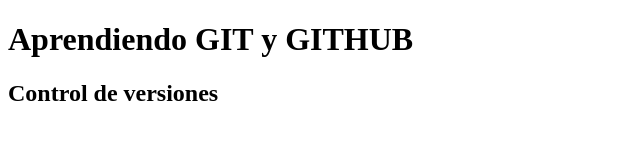
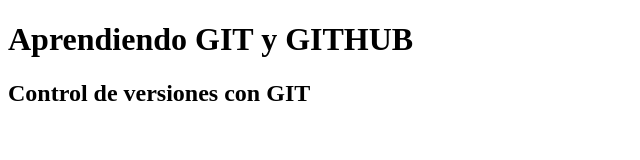
Before and after one commit to jonier93/Clase-26, a plain HTML site: page index.html in a window 1280 px wide. Shown: the whole page, without its empty margins (0-640 px from the left). Drawn offline with Linux system fonts and the light colour scheme.

Commit message:
version_3

```diff
--- a/app.js
+++ b/app.js
@@ -1,2 +1,2 @@
 console.log("Jonier Porras Duque")
-console.log("Clase 26")
+console.log("Clase 26 sobre GIT")
--- a/index.html
+++ b/index.html
@@ -8,7 +8,7 @@
 </head>
 <body>
     <h1> Aprendiendo GIT y GITHUB</h1>
-    <h2> Control de versiones </h2>
+    <h2> Control de versiones con GIT </h2>
 
 </body>
 </html>
```
